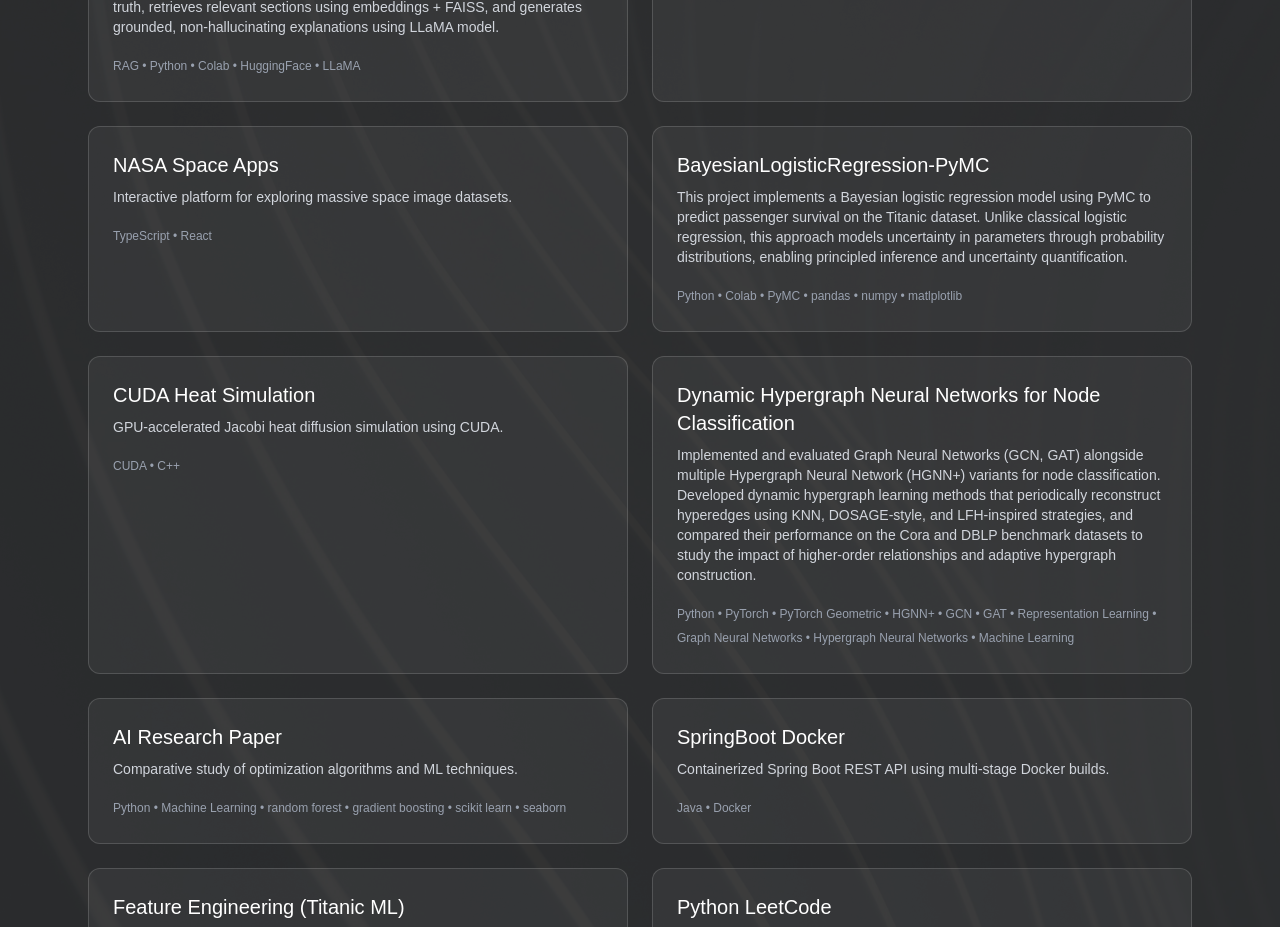
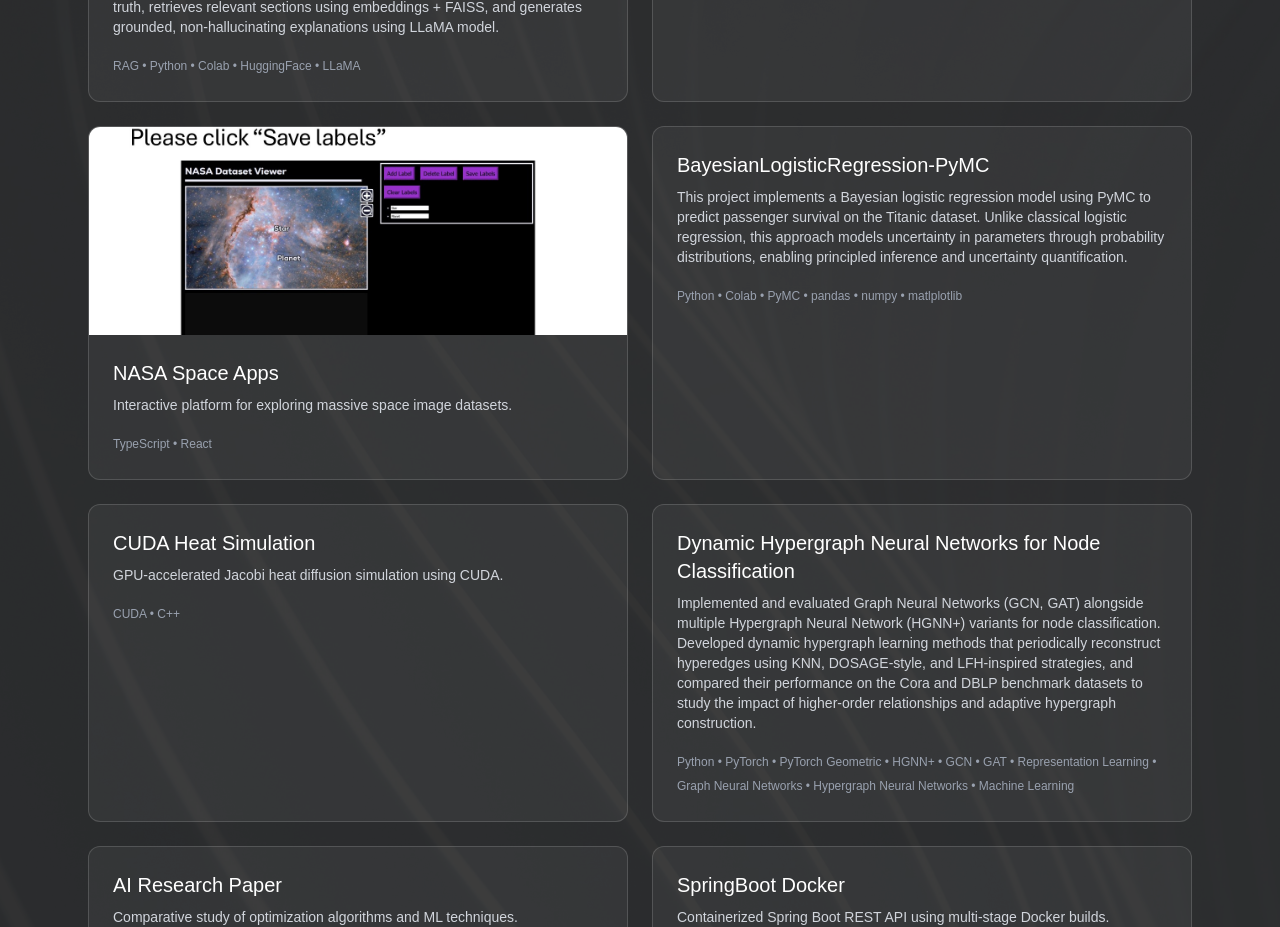
Before and after one commit to davo300/portfolio, a Next.js app: page / in a window 1280 px wide. Shown: the part 960-1887 px from the top of the page. Built offline with nearby package versions, Linux system fonts and the light colour scheme.

Commit message:
Add new project images to page.tsx

```diff
--- a/app/page.tsx
+++ b/app/page.tsx
@@ -21,6 +21,7 @@ const projects = [
       "Interactive platform for exploring massive space image datasets.",
     tech: "TypeScript • React",
     link: "https://github.com/davo300/NASA_Space_Apps",
+    image: "/projects/nasa-space-apps.jpeg",
   },
   {
     name: "BayesianLogisticRegression-PyMC",
```
Also changed, not shown: public/projects/nasa-space-apps.jpeg (added).
